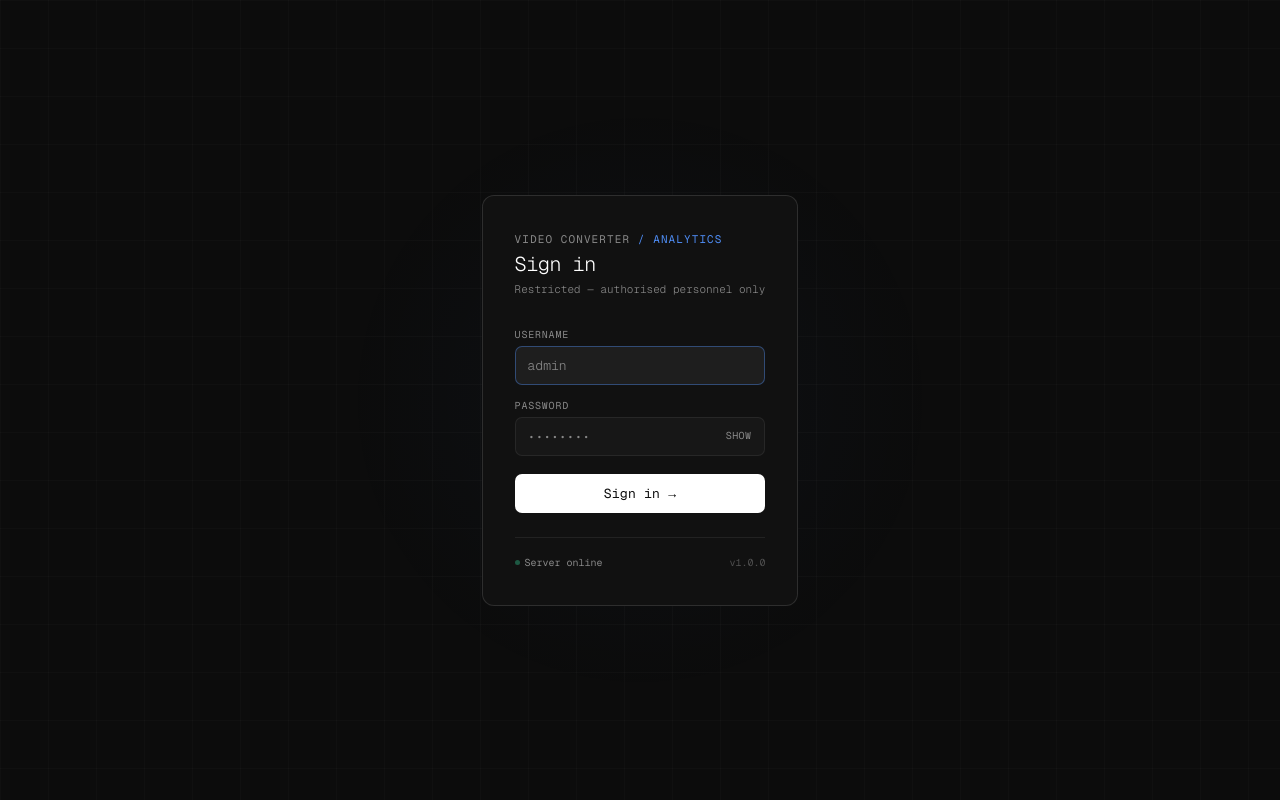
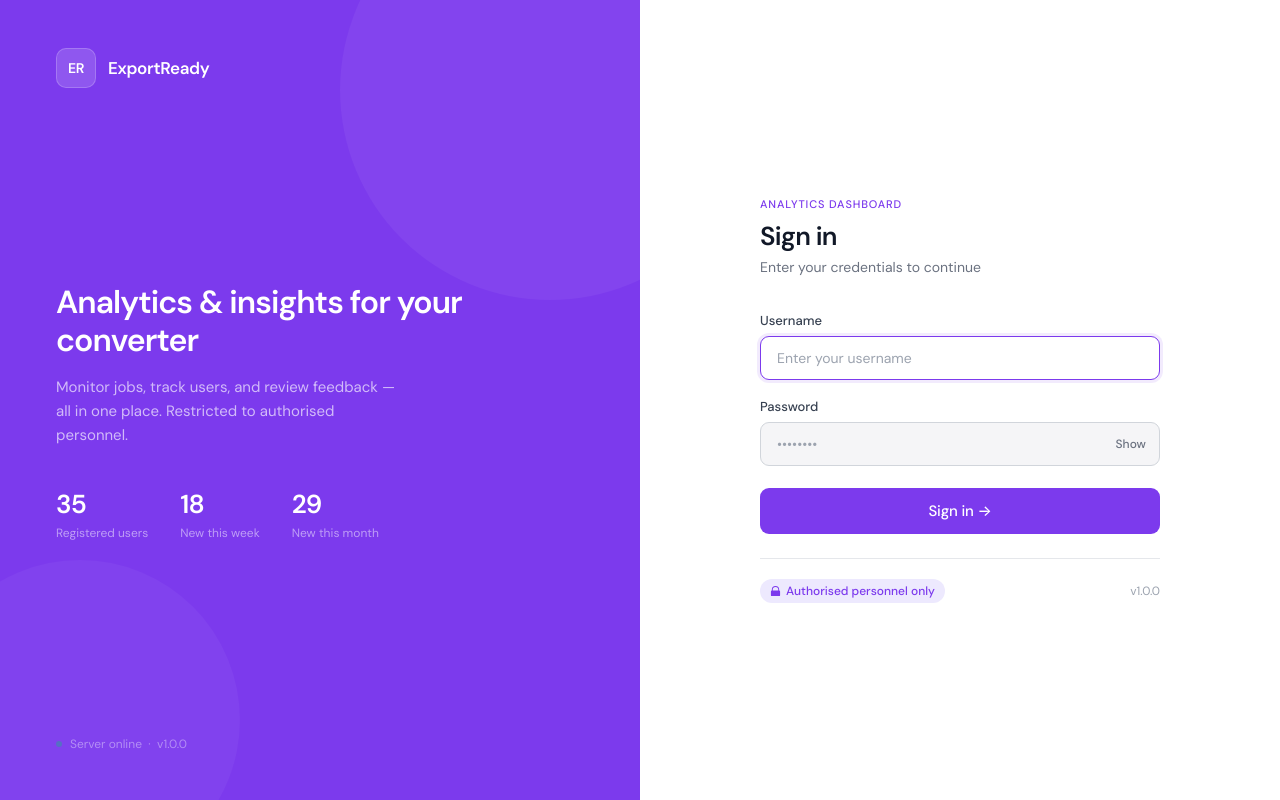
Before and after one commit to iamjeffdoria/converter, a Django app: page /analytics/login/ in a window 1280 px wide. Run offline with Django 5.2, Linux system fonts and the light colour scheme; some libraries are stand-ins or nearby versions.

Commit message:
new login design

```diff
--- a/templates/converter/analytics_login.html
+++ b/templates/converter/analytics_login.html
@@ -5,178 +5,281 @@
 <meta name="viewport" content="width=device-width, initial-scale=1.0">
 <title>Sign In — Video Converter</title>
 <link rel="preconnect" href="https://fonts.googleapis.com">
-<link href="https://fonts.googleapis.com/css2?family=Geist+Mono:wght@300;400;500&display=swap" rel="stylesheet">
+<link href="https://fonts.googleapis.com/css2?family=DM+Sans:wght@300;400;500;600&display=swap" rel="stylesheet">
 <style>
 *, *::before, *::after { box-sizing: border-box; margin: 0; padding: 0; }
 
 :root {
-  --bg:       #0c0c0c;
-  --surface:  #111111;
-  --surface2: #171717;
-  --surface3: #1e1e1e;
-  --border:   rgba(255,255,255,0.07);
-  --border2:  rgba(255,255,255,0.12);
-  --text:     #ffffff;
-  --muted:    #cccccc;
-  --faint:    #888888;
-  --blue:     #4f8ef7;
-  --green:    #34d399;
-  --red:      #f87171;
-  --mono:     'Geist Mono', 'Courier New', monospace;
+  --bg:         #f5f5f7;
+  --surface:    #ffffff;
+  --border:     #e5e7eb;
+  --border2:    #d1d5db;
+  --text:       #111827;
+  --muted:      #374151;
+  --faint:      #6b7280;
+  --fainter:    #9ca3af;
+  --purple:     #7c3aed;
+  --purple-lt:  #ede9fe;
+  --purple-mid: #8b5cf6;
+  --purple-dk:  #5b21b6;
+  --green:      #10b981;
+  --red:        #ef4444;
+  --red-lt:     #fef2f2;
+  --sans:       'DM Sans', -apple-system, BlinkMacSystemFont, sans-serif;
 }
 
 html, body {
+  height: 100%;
   min-height: 100vh;
   background: var(--bg);
   color: var(--text);
-  font-family: var(--mono);
+  font-family: var(--sans);
   -webkit-font-smoothing: antialiased;
+}
+
+.layout {
+  display: grid;
+  grid-template-columns: 1fr 1fr;
+  min-height: 100vh;
+}
+
+/* ── LEFT PANEL ── */
+.panel-left {
+  background: var(--purple);
   display: flex;
-  align-items: center;
-  justify-content: center;
+  flex-direction: column;
+  justify-content: space-between;
+  padding: 48px 56px;
   position: relative;
   overflow: hidden;
 }
 
-/* Subtle grid background */
-body::before {
+.panel-left::before {
   content: '';
-  position: fixed;
-  inset: 0;
-  background-image:
-    linear-gradient(rgba(255,255,255,0.02) 1px, transparent 1px),
-    linear-gradient(90deg, rgba(255,255,255,0.02) 1px, transparent 1px);
-  background-size: 48px 48px;
+  position: absolute;
+  top: -120px;
+  right: -120px;
+  width: 420px;
+  height: 420px;
+  border-radius: 50%;
+  background: rgba(255,255,255,0.05);
   pointer-events: none;
-  z-index: 0;
 }
 
-/* Radial glow behind the card */
-body::after {
+.panel-left::after {
   content: '';
-  position: fixed;
-  top: 50%;
-  left: 50%;
-  transform: translate(-50%, -50%);
-  width: 600px;
-  height: 600px;
-  background: radial-gradient(ellipse at center, rgba(79,142,247,0.04) 0%, transparent 70%);
+  position: absolute;
+  bottom: -80px;
+  left: -80px;
+  width: 320px;
+  height: 320px;
+  border-radius: 50%;
+  background: rgba(255,255,255,0.04);
   pointer-events: none;
-  z-index: 0;
 }
 
-.card {
+.left-brand {
+  display: flex;
+  align-items: center;
+  gap: 12px;
   position: relative;
   z-index: 1;
-  width: 100%;
-  max-width: 380px;
-  margin: 24px;
-  background: var(--surface);
-  border: 1px solid var(--border2);
-  border-radius: 12px;
-  padding: 36px 32px;
-  animation: fadeUp .35s ease both;
 }
 
-@keyframes fadeUp {
-  from { opacity: 0; transform: translateY(12px); }
-  to   { opacity: 1; transform: translateY(0); }
+.brand-icon {
+  width: 40px;
+  height: 40px;
+  background: rgba(255,255,255,0.15);
+  border: 1px solid rgba(255,255,255,0.2);
+  border-radius: 10px;
+  display: flex;
+  align-items: center;
+  justify-content: center;
+  font-size: 14px;
+  font-weight: 600;
+  color: #fff;
+  letter-spacing: -0.03em;
+  flex-shrink: 0;
 }
 
-/* Header */
-.header {
-  margin-bottom: 32px;
+.brand-name {
+  font-size: 17px;
+  font-weight: 600;
+  color: #fff;
+  letter-spacing: -0.02em;
 }
 
-.app-name {
+.left-body {
+  position: relative;
+  z-index: 1;
+}
+
+.left-body h2 {
+  font-size: 32px;
+  font-weight: 600;
+  color: #fff;
+  letter-spacing: -0.03em;
+  line-height: 1.2;
+  margin-bottom: 16px;
+}
+
+.left-body p {
+  font-size: 15px;
+  color: rgba(255,255,255,0.65);
+  line-height: 1.6;
+  max-width: 340px;
+}
+
+.stat-row {
+  display: flex;
+  gap: 32px;
+  margin-top: 40px;
+}
+
+.stat {
+  display: flex;
+  flex-direction: column;
+  gap: 4px;
+}
+
+.stat-num {
+  font-size: 26px;
+  font-weight: 600;
+  color: #fff;
+  letter-spacing: -0.03em;
+}
+
+.stat-label {
+  font-size: 12px;
+  color: rgba(255,255,255,0.5);
+  font-weight: 400;
+}
+
+.left-footer {
+  position: relative;
+  z-index: 1;
+  display: flex;
+  align-items: center;
+  gap: 8px;
+  font-size: 12px;
+  color: rgba(255,255,255,0.4);
+}
+
+.green-dot {
+  width: 6px;
+  height: 6px;
+  border-radius: 50%;
+  background: var(--green);
+  animation: blink 2s ease infinite;
+  flex-shrink: 0;
+}
+
+@keyframes blink { 0%,100%{opacity:1} 50%{opacity:.3} }
+
+/* ── RIGHT PANEL ── */
+.panel-right {
+  background: var(--surface);
+  display: flex;
+  align-items: center;
+  justify-content: center;
+  padding: 60px 64px;
+  animation: fadeIn .35s ease both;
+}
+
+@keyframes fadeIn {
+  from { opacity: 0; transform: translateX(10px); }
+  to   { opacity: 1; transform: translateX(0); }
+}
+
+.form-wrap {
+  width: 100%;
+  max-width: 400px;
+}
+
+.form-header {
+  margin-bottom: 36px;
+}
+
+.form-tag {
   font-size: 11px;
-  color: var(--faint);
-  letter-spacing: .1em;
+  font-weight: 500;
+  color: var(--purple);
   text-transform: uppercase;
+  letter-spacing: 0.08em;
+  margin-bottom: 10px;
+}
+
+.form-title {
+  font-size: 26px;
+  font-weight: 600;
+  letter-spacing: -0.03em;
+  color: var(--text);
+  line-height: 1.2;
   margin-bottom: 6px;
 }
 
-.app-name span {
-  color: var(--blue);
-}
-
-.title {
-  font-size: 20px;
-  font-weight: 300;
-  letter-spacing: -0.02em;
-  color: var(--text);
-  line-height: 1.2;
-}
-
-.subtitle {
-  font-size: 11px;
+.form-sub {
+  font-size: 14px;
   color: var(--faint);
-  margin-top: 6px;
-  font-weight: 300;
 }
 
 /* Form */
-.form { display: flex; flex-direction: column; gap: 14px; }
+.form { display: flex; flex-direction: column; gap: 18px; }
 
-.field { display: flex; flex-direction: column; gap: 5px; }
+.field { display: flex; flex-direction: column; gap: 7px; }
 
 .label {
-  font-size: 10px;
-  color: var(--faint);
-  letter-spacing: .08em;
-  text-transform: uppercase;
+  font-size: 13px;
+  font-weight: 500;
+  color: var(--muted);
 }
 
 .input-wrap { position: relative; }
 
 .input {
   width: 100%;
-  background: var(--surface2);
-  border: 1px solid var(--border);
-  border-radius: 7px;
-  padding: 10px 12px;
-  font-size: 13px;
-  font-family: var(--mono);
-  font-weight: 300;
+  background: var(--bg);
+  border: 1px solid var(--border2);
+  border-radius: 9px;
+  padding: 12px 16px;
+  font-size: 14px;
+  font-family: var(--sans);
+  font-weight: 400;
   color: var(--text);
   outline: none;
-  transition: border-color .15s, background .15s;
+  transition: border-color .15s, box-shadow .15s, background .15s;
 }
-.input::placeholder { color: var(--faint); }
+.input::placeholder { color: var(--fainter); }
 .input:focus {
-  border-color: rgba(79,142,247,0.4);
-  background: var(--surface3);
+  border-color: var(--purple);
+  background: #fff;
+  box-shadow: 0 0 0 3px rgba(124,58,237,0.1);
 }
 
-/* Password toggle */
 .pw-toggle {
   position: absolute;
-  right: 10px;
+  right: 14px;
   top: 50%;
   transform: translateY(-50%);
   background: none;
   border: none;
   cursor: pointer;
   color: var(--faint);
-  padding: 2px 4px;
-  line-height: 1;
-  font-family: var(--mono);
-  font-size: 10px;
-  letter-spacing: .04em;
-  text-transform: uppercase;
+  font-family: var(--sans);
+  font-size: 12px;
+  font-weight: 500;
   transition: color .15s;
 }
-.pw-toggle:hover { color: var(--muted); }
+.pw-toggle:hover { color: var(--purple); }
 
-/* Error */
 .error-msg {
   display: none;
-  font-size: 11px;
+  font-size: 13px;
   color: var(--red);
-  background: rgba(248,113,113,.07);
-  border: 1px solid rgba(248,113,113,.15);
-  border-radius: 6px;
-  padding: 8px 12px;
+  background: var(--red-lt);
+  border: 1px solid #fecaca;
+  border-radius: 8px;
+  padding: 10px 14px;
   animation: shake .3s ease;
 }
 .error-msg.show { display: block; }
@@ -187,110 +290,120 @@ body::after {
   75%    { transform: translateX(4px); }
 }
 
-/* Submit */
 .btn-submit {
   width: 100%;
   margin-top: 4px;
-  padding: 11px 16px;
-  background: var(--text);
+  padding: 13px 16px;
+  background: var(--purple);
   border: none;
-  border-radius: 7px;
-  font-family: var(--mono);
-  font-size: 13px;
-  font-weight: 400;
-  color: var(--bg);
+  border-radius: 9px;
+  font-family: var(--sans);
+  font-size: 15px;
+  font-weight: 500;
+  color: #fff;
   cursor: pointer;
-  letter-spacing: .02em;
-  transition: opacity .15s, transform .1s;
+  letter-spacing: -0.01em;
+  transition: background .15s, transform .1s, box-shadow .15s;
   position: relative;
   overflow: hidden;
 }
-.btn-submit:hover   { opacity: .9; }
+.btn-submit:hover   { background: var(--purple-dk); box-shadow: 0 4px 14px rgba(124,58,237,0.3); }
 .btn-submit:active  { transform: scale(.99); }
-.btn-submit:disabled {
-  opacity: .4;
-  cursor: not-allowed;
-  transform: none;
-}
+.btn-submit:disabled { opacity: .5; cursor: not-allowed; transform: none; box-shadow: none; }
 
-/* Spinner inside button */
 .btn-spinner {
   display: none;
-  width: 14px; height: 14px;
-  border: 1.5px solid rgba(0,0,0,0.2);
-  border-top-color: var(--bg);
+  width: 16px; height: 16px;
+  border: 2px solid rgba(255,255,255,0.3);
+  border-top-color: #fff;
   border-radius: 50%;
   animation: spin .5s linear infinite;
   position: absolute;
-  left: 50%;
-  top: 50%;
+  left: 50%; top: 50%;
   transform: translate(-50%,-50%);
 }
 @keyframes spin { to { transform: translate(-50%,-50%) rotate(360deg); } }
-.btn-submit.loading .btn-text   { opacity: 0; }
+.btn-submit.loading .btn-text    { opacity: 0; }
 .btn-submit.loading .btn-spinner { display: block; }
 
-/* Divider */
-.divider {
-  display: flex;
-  align-items: center;
-  gap: 10px;
-  margin: 2px 0;
-}
-.divider::before, .divider::after {
-  content: '';
-  flex: 1;
-  height: 1px;
-  background: var(--border);
-}
-.divider span {
-  font-size: 10px;
-  color: var(--faint);
-  letter-spacing: .06em;
-}
-
-/* Footer */
-.footer {
+.form-footer {
   margin-top: 24px;
-  padding-top: 18px;
+  padding-top: 20px;
   border-top: 1px solid var(--border);
   display: flex;
   align-items: center;
   justify-content: space-between;
 }
 
-.online {
-  display: flex;
+.restricted-badge {
+  display: inline-flex;
   align-items: center;
   gap: 5px;
-  font-size: 10px;
-  color: var(--faint);
+  font-size: 12px;
+  font-weight: 500;
+  color: var(--purple);
+  background: var(--purple-lt);
+  border-radius: 99px;
+  padding: 4px 10px;
 }
-.green-dot {
-  width: 5px; height: 5px;
-  border-radius: 50%;
-  background: var(--green);
-  animation: blink 2s ease infinite;
-}
-@keyframes blink { 0%,100%{opacity:1} 50%{opacity:.3} }
 
 .version {
-  font-size: 10px;
-  color: var(--faint);
-  opacity: .5;
+  font-size: 12px;
+  color: var(--fainter);
 }
 
-
+@media (max-width: 768px) {
+  .layout { grid-template-columns: 1fr; }
+  .panel-left { display: none; }
+  .panel-right { padding: 40px 28px; }
+}
 </style>
 </head>
 <body>
 
-<div class="card">
+<div class="layout">
 
-  <div class="header">
-    <div class="app-name">Video Converter <span>/ Analytics</span></div>
-    <div class="title">Sign in</div>
-    <div class="subtitle">Restricted — authorised personnel only</div>
+  <!-- Left branding panel -->
+  <div class="panel-left">
+    <div class="left-brand">
+      <div class="brand-icon">ER</div>
+      <div class="brand-name">ExportReady</div>
+    </div>
+
+    <div class="left-body">
+      <h2>Analytics &amp; insights for your converter</h2>
+      <p>Monitor jobs, track users, and review feedback — all in one place. Restricted to authorised personnel.</p>
+
+      <div class="stat-row">
+        <div class="stat">
+          <span class="stat-num">35</span>
+          <span class="stat-label">Registered users</span>
+        </div>
+        <div class="stat">
+          <span class="stat-num">18</span>
+          <span class="stat-label">New this week</span>
+        </div>
+        <div class="stat">
+          <span class="stat-num">29</span>
+          <span class="stat-label">New this month</span>
+        </div>
+      </div>
+    </div>
+
+    <div class="left-footer">
+      <span class="green-dot"></span>
+      Server online &nbsp;·&nbsp; v1.0.0
+    </div>
+  </div>
+
+  <!-- Right form panel -->
+  <div class="panel-right">
+    <div class="form-wrap">
+
+      <div class="form-header">
+        <div class="form-tag">Analytics Dashboard</div>
+        <div class="form-title">Sign in</div>
+        <div class="form-sub">Enter your credentials to continue</div>
       </div>
 
       <form class="form" id="loginForm" method="POST" action="{% url 'analytics_login' %}">
@@ -304,7 +417,7 @@ body::after {
               type="text"
               id="username"
               name="username"
-          placeholder="admin"
+              placeholder="Enter your username"
               autocomplete="username"
               autocapitalize="none"
               value="{{ request.POST.username }}"
@@ -323,14 +436,14 @@ body::after {
               name="password"
               placeholder="••••••••"
               autocomplete="current-password"
-          style="padding-right: 52px"
+              style="padding-right: 56px"
             >
-        <button type="button" class="pw-toggle" id="pwToggle" tabindex="-1">show</button>
+            <button type="button" class="pw-toggle" id="pwToggle" tabindex="-1">Show</button>
           </div>
         </div>
 
         {% if error %}
-    <div class="error-msg show" id="errorMsg">✕ &nbsp;{{ error }}</div>
+        <div class="error-msg show" id="errorMsg">{{ error }}</div>
         {% else %}
         <div class="error-msg" id="errorMsg"></div>
         {% endif %}
@@ -342,30 +455,30 @@ body::after {
 
       </form>
 
-  <div class="footer">
-    <div class="online">
-      <span class="green-dot"></span>
-      Server online
+      <div class="form-footer">
+        <div class="restricted-badge">
+          <svg width="11" height="11" viewBox="0 0 12 12" fill="none" aria-hidden="true">
+            <path d="M9 5H3V4a3 3 0 1 1 6 0v1zm1 0V4A4 4 0 0 0 2 4v1a1 1 0 0 0-1 1v4a1 1 0 0 0 1 1h8a1 1 0 0 0 1-1V6a1 1 0 0 0-1-1z" fill="currentColor"/>
+          </svg>
+          Authorised personnel only
         </div>
         <div class="version">v1.0.0</div>
       </div>
 
+    </div>
+  </div>
 
 </div>
 
 <script>
-// ── PASSWORD TOGGLE ────────────────────────────────────────────────────────
 const pwInput  = document.getElementById('password');
 const pwToggle = document.getElementById('pwToggle');
 pwToggle.addEventListener('click', () => {
   const show = pwInput.type === 'password';
   pwInput.type         = show ? 'text' : 'password';
-  pwToggle.textContent = show ? 'hide' : 'show';
+  pwToggle.textContent = show ? 'Hide' : 'Show';
 });
 
-// ── CLIENT-SIDE VALIDATION + LOADING STATE ────────────────────────────────
-// Auth is handled entirely by Django on the backend (views.py).
-// JS only validates empty fields and shows a loading spinner.
 const form      = document.getElementById('loginForm');
 const submitBtn = document.getElementById('submitBtn');
 const errorMsg  = document.getElementById('errorMsg');
@@ -376,16 +489,14 @@ form.addEventListener('submit', (e) => {
 
   if (!username || !password) {
     e.preventDefault();
-    errorMsg.textContent = '✕ \u00a0Please fill in both fields.';
+    errorMsg.textContent = 'Please fill in both fields.';
     errorMsg.classList.add('show');
-    // Re-trigger shake
     errorMsg.style.animation = 'none';
     errorMsg.offsetHeight;
     errorMsg.style.animation = '';
     return;
   }
 
-  // Show loading state while the POST is in flight
   submitBtn.classList.add('loading');
   submitBtn.disabled = true;
 });
```
Lines whose indentation alone changed are shown as unchanged.
